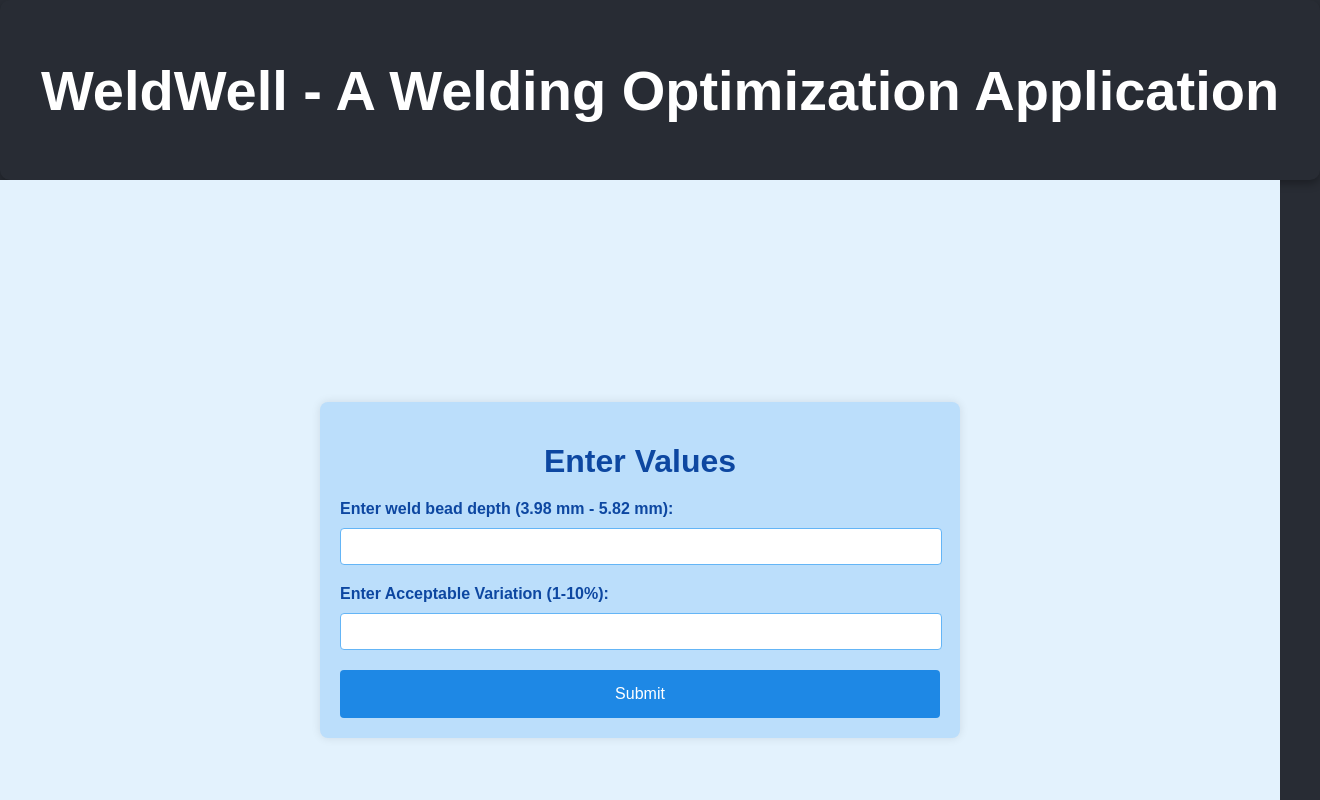
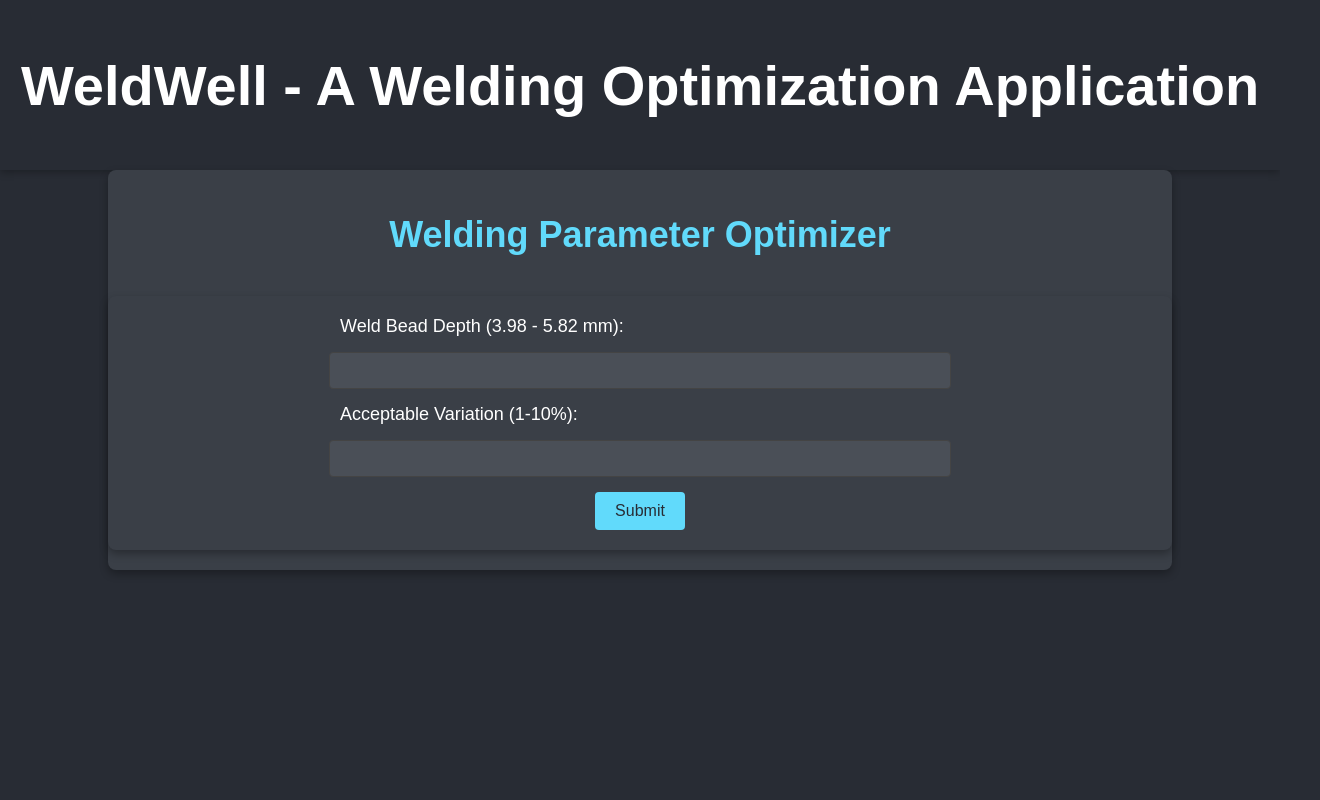
Before and after one commit to BajajAyush/btp-proj, a React (Create React App) app in the folder welding/: page /thirdparameters in a window 1280 px wide. Shown: the top 800 px of the page, 1320 px wide, since content can reach past the window. Built offline with nearby package versions, Linux system fonts and the light colour scheme.

Commit message:
drgdg
sdgdgdd

```diff
--- a/welding/src/components/Calculate.css
+++ b/welding/src/components/Calculate.css
@@ -1,57 +1,112 @@
+body {
+    background-color: #282c34; /* Dark blue-gray theme */
+    color: #ffffff;
+    font-family: 'Arial', sans-serif;
+    margin: 0;
+    padding: 0;
+    font-size: 18px;
+    display: flex;
+    flex-direction: column;
+    min-height: 100vh;
+    justify-content: flex-start;
+}
+
 .container {
     margin: 0 auto;
     padding: 20px;
-    max-width: 1000px;
-    background-color: #e3f2fd; /* Light blue for container background */
+    max-width: 1200px;
+    background-color: #3a3f47; /* Darker shade of the theme */
+    border-radius: 8px;
+    box-shadow: 0 4px 8px rgba(0, 0, 0, 0.3);
+    color: #ffffff;
+    display: flex;
+    flex-direction: column;
+    align-items: center;
+    gap: 20px;
 }
 
 .heading {
+    width: 100%;
     text-align: center;
     font-family: 'Arial', sans-serif;
     font-size: 2em;
     margin-bottom: 20px;
-    color: #333;
+    color: #61dafb; /* Bright accent for contrast */
 }
 
 .table-wrapper {
+    width: 100%;
     overflow-x: auto;
-    background-color: #e3f2fd; /* Ensuring table wrapper has a light blue background */
+    background-color: #3a3f47; /* Consistent with container */
+    border-radius: 8px;
+    padding: 10px;
+    box-shadow: 0 4px 8px rgba(0, 0, 0, 0.5);
 }
 
 .results-table {
     width: 100%;
     border-collapse: collapse;
     box-shadow: 0 4px 8px rgba(0, 0, 0, 0.2);
-    background-color: #e3f2fd !important; /* Light blue background with !important */
-    color: #333;
+    background-color: #3a3f47; /* Match the container */
+    color: #ffffff;
+
 }
 
 .results-table th,
 .results-table td {
     padding: 12px 20px;
     text-align: center;
-    border: 1px solid #bbdefb;
-    background-color: #e3f2fd !important; /* Ensuring each cell has light blue background */
+    border: 1px solid #444;
+    background-color: #4a4f57; /* Subtle contrast for cells */
+    color: #ffffff;
 }
 
 .results-table th {
-    background-color: #90caf9 !important; /* Slightly darker blue for headers */
+    background-color: #555a63; /* Slightly brighter than cell background */
     font-weight: bold;
-    color: #0d47a1;
+    color: #61dafb; /* Accent color for headers */
 }
 
 .results-table tr:nth-child(even) {
-    background-color: #e1f5fe !important; /* Very light blue for alternate rows */
+    background-color: #4a4f57; /* Alternate row color matching the theme */
 }
 
 .results-table tr:hover {
-    background-color: #bbdefb !important; /* Slightly darker blue on hover */
+    background-color: #555a63; /* Highlighted row with soft contrast */
+}
+
+.parameters-container,
+.result-container {
+    width: 100%;
+    display: flex;
+    flex-direction: column;
+    align-items: center;
+    background-color: #3a3f47; /* Match container */
+    padding: 20px;
+    border-radius: 8px;
+    box-shadow: 0 4px 8px rgba(0, 0, 0, 0.3);
+}
+
+.parameters-container h2,
+.result-container h2 {
+    margin-bottom: 15px;
+    font-size: 1.5em;
+    color: #61dafb;
 }
 
 @media (max-width: 768px) {
+    .container {
+        padding: 15px;
+        gap: 15px;
+    }
+
     .results-table th,
     .results-table td {
         padding: 10px;
         font-size: 0.9em;
     }
+
+    .heading {
+        font-size: 1.5em;
+    }
 }
--- a/welding/src/components/Parameters.css
+++ b/welding/src/components/Parameters.css
@@ -1,37 +1,41 @@
-/* Parameters.css */
-
 body {
     background-color: #282c34;
     color: #ffffff;
     font-family: 'Arial', sans-serif;
     margin: 0;
     padding: 0;
+    font-size: 18px; /* Increase overall font size */
+    display: flex;
+    flex-direction: column;
+    height: 100vh; /* Full viewport height */
 }
 
-.Header, .parameters-container, .result-container {
-    background-color: #282c34;
+.container {
+    width: 80%;               /* Take up 80% of the width */
+    max-width: 1200px;        /* Limit maximum width */
+    margin: 20px auto;        /* Center the container and add spacing from edges */
+    padding: 20px;
+    background-color: #3a3f47; /* Darker shade of the theme */
+    border-radius: 12px;       /* Rounded corners */
+    box-shadow: 0 8px 16px rgba(0, 0, 0, 0.5); /* Add a shadow for depth */
     color: #ffffff;
-    padding: 20px;
-    box-shadow: 0 4px 8px rgba(0, 0, 0, 0.3);
-    border-radius: 10px;
+    display: flex;
+    flex-direction: column;
+    gap: 20px;
+    min-height: 70%;          /* Minimum height of the container */
 }
 
 h2 {
     text-align: center;
     color: #ffffff;
     margin-bottom: 20px;
+    font-size: 1.75em; /* Slightly larger headings */
 }
 
-.result-grid {
+.result-grid, .form-grid {
     display: grid;
     grid-template-columns: 1fr 1fr;
-    grid-gap: 15px;
-}
-.form-grid {
-    display: grid;
-    grid-template-columns: 1fr 1fr;
-    grid-gap: 20px; /* Increase gap between columns and rows */
-    padding: 10px; /* Add padding around the grid */
+    grid-gap: 40px; /* Consistent gap between columns and rows */
 }
 
 .form-group {
@@ -40,42 +44,38 @@ h2 {
     gap: 8px; /* Adds space between label and input */
 }
 
-.form-group {
-    display: flex;
-    flex-direction: column;
-}
-
 .form-group label {
-    margin-bottom: 5px;
     font-weight: bold;
     color: #ffffff;
+    font-size: 1.1em; /* Increase label font size */
 }
 
 .form-group input {
-    padding: 8px;
+    padding: 10px; /* Increased padding */
     border: 1px solid #444;
     border-radius: 4px;
-    font-size: 1em;
+    font-size: 1.1em; /* Larger input font size */
     width: 100%;
     background-color: #333;
     color: #ffffff;
 }
 
-.submit-btn {
-    grid-column: 1 / -1;
+button {
+    padding: 12px 24px; /* Standard padding for all buttons */
+    border: none;
+    border-radius: 4px;
     background-color: #61dafb;
     color: #282c34;
-    border: none;
-    padding: 10px;
-    border-radius: 4px;
+    font-size: 1.1em; /* Larger font size for better readability */
     cursor: pointer;
+    transition: background-color 0.3s ease;
     text-align: center;
-    margin-top: 10px;
-    transition: background-color 0.3s ease;
+    display: block; /* Buttons act like block elements */
+    margin: 10px auto; /* Centers all buttons horizontally */
 }
 
-.submit-btn:hover {
-    background-color: #61dafb;
+button:hover {
+    background-color: #555; /* Highlight on hover */
     color: #ffffff;
 }
 
@@ -85,6 +85,9 @@ h2 {
     border-radius: 4px;
     text-align: center;
     color: #ffffff;
+    font-size: 1.1em; /* Increase font size for results */
+    box-shadow: 0 2px 4px rgba(0, 0, 0, 0.3); /* Add shadow for distinction */
+    border: 1px solid #444; /* Add border for clarity */
 }
 
 .result-item strong {
@@ -93,21 +96,77 @@ h2 {
     color: #ffffff;
 }
 
-/* Center the 'Enter New Values' button */
-.new-values-btn {
-    display: block;
-    margin: 20px auto; /* Center-align the button */
-    background-color: #61dafb;
-    color: #282c34;
+/* Table styling */
+.table-container {
+    margin: 20px 0;
+    padding: 10px;
+    background-color: #333;
+    border-radius: 8px;
+    box-shadow: 0 4px 8px rgba(0, 0, 0, 0.5); /* Add a shadow to the table */
+    border: 2px solid #444; /* Add a border for distinction */
+    overflow-y: auto; /* Handle overflow if necessary */
+}
+
+.table-container table {
+    width: 100%;
+    border-collapse: collapse;
+    margin-top: 10px;
+}
+
+.table-container th, .table-container td {
+    padding: 12px; /* Increased padding */
+    text-align: center;
+    font-size: 1.1em; /* Larger table text */
+    color: #ffffff;
+    border: 1px solid #444; /* Borders for table cells */
+}
+
+.table-container th {
+    background-color: #444;
+    font-weight: bold;
+}
+
+.table-container td {
+    background-color: #282c34;
+}
+
+.table-container tr:hover {
+    background-color: #555; /* Highlight row on hover */
+}
+
+/* Pagination styling */
+.pagination {
+    display: flex;
+    justify-content: center;
+    gap: 10px; /* Spacing between buttons */
+    margin-top: 20px;
+}
+
+.pagination button {
     padding: 10px 20px;
     border: none;
     border-radius: 4px;
+    background-color: #61dafb;
+    color: #282c34;
+    font-size: 1em;
     cursor: pointer;
-    text-align: center;
     transition: background-color 0.3s ease;
 }
 
-.new-values-btn:hover {
+.pagination button:disabled {
+    background-color: #555a63;
+    cursor: not-allowed;
+}
+.submit-btn {
+    display: block; /* Ensure the button acts like a block element */
+    margin: 20px auto; /* Center horizontally using auto margins */
     background-color: #61dafb;
-    color: #ffffff;
+    color: #282c34;
+    border: none;
+    padding: 12px 24px; /* Proper padding for better appearance */
+    border-radius: 4px;
+    cursor: pointer;
+    font-size: 1.1em; /* Larger button font */
+    transition: background-color 0.3s ease;
+    text-align: center; /* Center-align the text */
 }
--- /dev/null
+++ b/welding/src/components/ThirdParameter.css
@@ -0,0 +1,141 @@
+body {
+    background-color: #282c34; /* Dark blue-gray theme */
+    color: #ffffff;
+    font-family: 'Arial', sans-serif;
+    margin: 0;
+    padding: 0;
+    font-size: 18px;
+    display: flex;
+    flex-direction: column;
+    min-height: 100vh;
+    justify-content: flex-start;
+}
+
+.container {
+    margin: 0 auto;
+    padding: 20px;
+    max-width: 1200px;
+    background-color: #3a3f47; /* Darker shade of the theme */
+    border-radius: 8px;
+    box-shadow: 0 4px 8px rgba(0, 0, 0, 0.3);
+    color: #ffffff;
+    display: flex;
+    flex-direction: column;
+    align-items: center;
+    gap: 20px;
+}
+
+.heading {
+    width: 100%;
+    text-align: center;
+    font-family: 'Arial', sans-serif;
+    font-size: 2em;
+    margin-bottom: 20px;
+    color: #61dafb; /* Bright accent for contrast */
+}
+
+.parameters-container {
+    width: 100%;
+    display: flex;
+    flex-direction: column;
+    align-items: center;
+    background-color: #3a3f47; /* Match container */
+    padding: 20px;
+    border-radius: 8px;
+    box-shadow: 0 4px 8px rgba(0, 0, 0, 0.3);
+}
+
+.parameters-container label,
+.parameters-container input {
+    width: 100%;
+    max-width: 600px;
+    margin-bottom: 15px;
+}
+
+.parameters-container input {
+    padding: 10px;
+    border-radius: 4px;
+    border: 1px solid #444;
+    background-color: #4a4f57;
+    color: #ffffff;
+}
+
+.parameters-container button {
+    padding: 10px 20px;
+    border: none;
+    border-radius: 4px;
+    background-color: #61dafb;
+    color: #282c34;
+    cursor: pointer;
+    font-size: 16px;
+    transition: background-color 0.3s;
+}
+
+.parameters-container button:hover {
+    background-color: #3a3f47;
+    color: #ffffff;
+}
+
+.result-container {
+    width: 100%;
+    background-color: #3a3f47;
+    padding: 20px;
+    border-radius: 8px;
+    box-shadow: 0 4px 8px rgba(0, 0, 0, 0.3);
+    color: #ffffff;
+}
+
+.result-container div {
+    margin-bottom: 15px;
+    font-size: 1.2em;
+}
+
+.pagination {
+    display: flex;
+    justify-content: center; /* Center-aligns the buttons horizontally */
+    gap: 10px; /* Adds space between buttons */
+    margin-top: 20px;
+    width: 100%;
+    max-width: 600px;
+}
+
+.parameters-container button {
+    display: block;
+    margin: 0 auto; /* Centers the button within its parent container */
+}
+
+.result-container {
+    display: flex;
+    flex-direction: column;
+    align-items: center; /* Align content to center */
+}
+
+.table-container {
+    margin: 20px 0;
+    overflow-x: auto;
+}
+
+table {
+    width: 100%;
+    border-collapse: collapse;
+}
+
+th, td {
+    padding: 12px;
+    text-align: center;
+    border: 1px solid #444;
+    color: #ffffff;
+}
+
+th {
+    background-color: #3a3f47;
+    font-weight: bold;
+}
+
+tr:nth-child(even) {
+    background-color: #2e3238;
+}
+
+tr:hover {
+    background-color: #555;
+}
--- a/welding/src/components/ThirdParameters.js
+++ b/welding/src/components/ThirdParameters.js
@@ -1,11 +1,13 @@
 import React, { useState } from 'react';
+import './ThirdParameter.css';
 import Header from './Header';
 
 const ThirdParameter = () => {
     const [usrP, setUsrP] = useState('');
     const [varInt, setVarInt] = useState('');
     const [results, setResults] = useState([]);
-    const [currentPage, setCurrentPage] = useState(0);
+    const [currentPage, setCurrentPage] = useState(1);
+    const resultsPerPage = 5; // Number of rows to display per page
 
     const handleSubmit = async (event) => {
         event.preventDefault();
@@ -13,19 +15,14 @@ const ThirdParameter = () => {
         try {
             const response = await fetch('http://localhost:5000/thirdparameters', {
                 method: 'POST',
-                headers: {
-                    'Content-Type': 'application/x-www-form-urlencoded',
-                },
-                body: new URLSearchParams({
-                    usr_p: usrP,
-                    var_int: varInt
-                }),
+                headers: { 'Content-Type': 'application/x-www-form-urlencoded' },
+                body: new URLSearchParams({ usr_p: usrP, var_int: varInt }),
             });
 
             if (response.ok) {
                 const data = await response.json();
                 setResults(data);
-                setCurrentPage(0); // Reset to the first page
+                setCurrentPage(1); // Reset to the first page
             } else {
                 console.error('Failed to fetch data');
             }
@@ -34,182 +31,97 @@ const ThirdParameter = () => {
         }
     };
 
-    const handleNextPage = () => {
-        if (currentPage < results.length - 1) {
-            setCurrentPage(currentPage + 1);
-        }
+    // Pagination logic
+    const indexOfLastResult = currentPage * resultsPerPage;
+    const indexOfFirstResult = indexOfLastResult - resultsPerPage;
+    const currentResults = results.slice(indexOfFirstResult, indexOfLastResult);
+
+    const totalPages = Math.ceil(results.length / resultsPerPage);
+
+    const goToNextPage = () => {
+        if (currentPage < totalPages) setCurrentPage(currentPage + 1);
     };
 
-    const handlePreviousPage = () => {
-        if (currentPage > 0) {
-            setCurrentPage(currentPage - 1);
-        }
+    const goToPreviousPage = () => {
+        if (currentPage > 1) setCurrentPage(currentPage - 1);
     };
 
     return (
         <div>
             <Header />
-            <div style={{
-                display: 'flex',
-                justifyContent: 'center',
-                alignItems: 'center',
-                flexDirection: 'column',
-                minHeight: '100vh',
-                backgroundColor: '#e3f2fd'
-            }}>
-                <form
-                    onSubmit={handleSubmit}
-                    style={{
-                        maxWidth: '600px',
-                        width: '100%',
-                        padding: '20px',
-                        background: '#bbdefb',
-                        borderRadius: '8px',
-                        boxShadow: '0 0 10px rgba(0, 0, 0, 0.1)',
-                        display: 'flex',
-                        flexDirection: 'column',
-                        marginBottom: '20px'
-                    }}>
-                    <h1 style={{
-                        textAlign: 'center',
-                        marginBottom: '20px',
-                        color: '#0d47a1'
-                    }}>Enter Values</h1>
-
-                    <label htmlFor="usr_p" style={{ marginBottom: '10px', fontWeight: 'bold', color: '#0d47a1' }}>
-                        Enter weld bead depth (3.98 mm - 5.82 mm):
-                    </label>
+            <div className="container">
+                <h1 className="heading">Welding Parameter Optimizer</h1>
+                <form className="parameters-container" onSubmit={handleSubmit}>
+                    <label htmlFor="usr_p">Weld Bead Depth (3.98 - 5.82 mm):</label>
                     <input
                         type="number"
                         id="usr_p"
-                        name="usr_p"
-                        step="0.01"
+                        value={usrP}
+                        onChange={(e) => setUsrP(e.target.value)}
                         min="3.98"
                         max="5.82"
+                        step="0.01"
                         required
-                        value={usrP}
-                        onChange={(e) => setUsrP(e.target.value)}
-                        style={{
-                            width: 'calc(100% - 20px)',
-                            padding: '10px',
-                            marginBottom: '20px',
-                            border: '1px solid #64b5f6',
-                            borderRadius: '4px'
-                        }}
                     />
 
-                    <label htmlFor="var_int" style={{ marginBottom: '10px', fontWeight: 'bold', color: '#0d47a1' }}>
-                        Enter Acceptable Variation (1-10%):
-                    </label>
+                    <label htmlFor="var_int">Acceptable Variation (1-10%):</label>
                     <input
                         type="number"
                         id="var_int"
-                        name="var_int"
-                        step="1"
+                        value={varInt}
+                        onChange={(e) => setVarInt(e.target.value)}
                         min="1"
                         max="10"
+                        step="1"
                         required
-                        value={varInt}
-                        onChange={(e) => setVarInt(e.target.value)}
-                        style={{
-                            width: 'calc(100% - 20px)',
-                            padding: '10px',
-                            marginBottom: '20px',
-                            border: '1px solid #64b5f6',
-                            borderRadius: '4px'
-                        }}
                     />
 
-                    <input
-                        type="submit"
-                        value="Submit"
-                        style={{
-                            backgroundColor: '#1e88e5',
-                            color: 'white',
-                            padding: '15px 20px',
-                            border: 'none',
-                            borderRadius: '4px',
-                            cursor: 'pointer',
-                            fontSize: '16px'
-                        }}
-                    />
+                    <button type="submit">Submit</button>
                 </form>
 
                 {results.length > 0 && (
-                    <div style={{
-                        width: '100%',
-                        maxWidth: '800px',
-                        padding: '20px',
-                        background: '#bbdefb',
-                        borderRadius: '8px',
-                        boxShadow: '0 0 10px rgba(0, 0, 0, 0.1)',
-                        color: '#0d47a1',
-                        textAlign: 'center'
-                    }}>
-                        <h2 style={{ marginBottom: '20px', color: '#0d47a1' }}>Processed Result</h2>
-                        <div style={{
-                            display: 'flex',
-                            flexDirection: 'column',
-                            gap: '15px',
-                            padding: '10px',
-                            borderRadius: '8px',
-                            backgroundColor: '#e3f2fd'
-                        }}>
-                            <div>
-                                <strong>Penetration (mm):</strong> {results[currentPage].penetration}
-                            </div>
-                            <div>
-                                <strong>Wire Feed Rate (m/min):</strong> {results[currentPage].wire_feed_rate}
-                            </div>
-                            <div>
-                                <strong>Arc Voltage (V):</strong> {results[currentPage].arc_voltage}
-                            </div>
-                            <div>
-                                <strong>Contact Tube Distance (mm):</strong> {results[currentPage].contact_tube_distance}
-                            </div>
-                            <div>
-                                <strong>Width/Height Ratio:</strong> {results[currentPage].width_height_ratio}
-                            </div>
-                            <div>
-                                <strong>Width/Penetration Ratio:</strong> {results[currentPage].width_penetration_ratio}
-                            </div>
-                            <div>
-                                <strong>Area of Penetration (mm²):</strong> {results[currentPage].area_of_penetration}
-                            </div>
-                            <div>
-                                <strong>Dilution (%):</strong> {results[currentPage].dilution}
-                            </div>
-                            <div>
-                                <strong>RHI:</strong> {results[currentPage].RHI}
-                            </div>
+                    <div className="result-container">
+                        <h2>Results</h2>
+                        <div className="table-container">
+                            <table>
+                                <thead>
+                                    <tr>
+                                        <th>Penetration (mm)</th>
+                                        <th>Wire Feed Rate (m/min)</th>
+                                        <th>Arc Voltage (V)</th>
+                                        <th>Contact Tube Distance (mm)</th>
+                                        <th>Width/Height Ratio</th>
+                                        <th>Width/Penetration Ratio</th>
+                                        <th>Area of Penetration (mm²)</th>
+                                        <th>Dilution (%)</th>
+                                        <th>RHI</th>
+                                    </tr>
+                                </thead>
+                                <tbody>
+                                    {currentResults.map((result, index) => (
+                                        <tr key={index}>
+                                            <td>{result.penetration}</td>
+                                            <td>{result.wire_feed_rate}</td>
+                                            <td>{result.arc_voltage}</td>
+                                            <td>{result.contact_tube_distance}</td>
+                                            <td>{result.width_height_ratio}</td>
+                                            <td>{result.width_penetration_ratio}</td>
+                                            <td>{result.area_of_penetration}</td>
+                                            <td>{result.dilution}</td>
+                                            <td>{result.RHI}</td>
+                                        </tr>
+                                    ))}
+                                </tbody>
+                            </table>
                         </div>
-                        <div style={{ marginTop: '20px', display: 'flex', justifyContent: 'space-between' }}>
-                            <button
-                                onClick={handlePreviousPage}
-                                disabled={currentPage === 0}
-                                style={{
-                                    backgroundColor: currentPage === 0 ? '#ccc' : '#1e88e5',
-                                    color: 'white',
-                                    padding: '10px 20px',
-                                    border: 'none',
-                                    borderRadius: '4px',
-                                    cursor: currentPage === 0 ? 'not-allowed' : 'pointer'
-                                }}
-                            >
+                        <div className="pagination">
+                            <button onClick={goToPreviousPage} disabled={currentPage === 1}>
                                 Previous
                             </button>
-                            <button
-                                onClick={handleNextPage}
-                                disabled={currentPage === results.length - 1}
-                                style={{
-                                    backgroundColor: currentPage === results.length - 1 ? '#ccc' : '#1e88e5',
-                                    color: 'white',
-                                    padding: '10px 20px',
-                                    border: 'none',
-                                    borderRadius: '4px',
-                                    cursor: currentPage === results.length - 1 ? 'not-allowed' : 'pointer'
-                                }}
-                            >
+                            <span>
+                                Page {currentPage} of {totalPages}
+                            </span>
+                            <button onClick={goToNextPage} disabled={currentPage === totalPages}>
                                 Next
                             </button>
                         </div>
```
